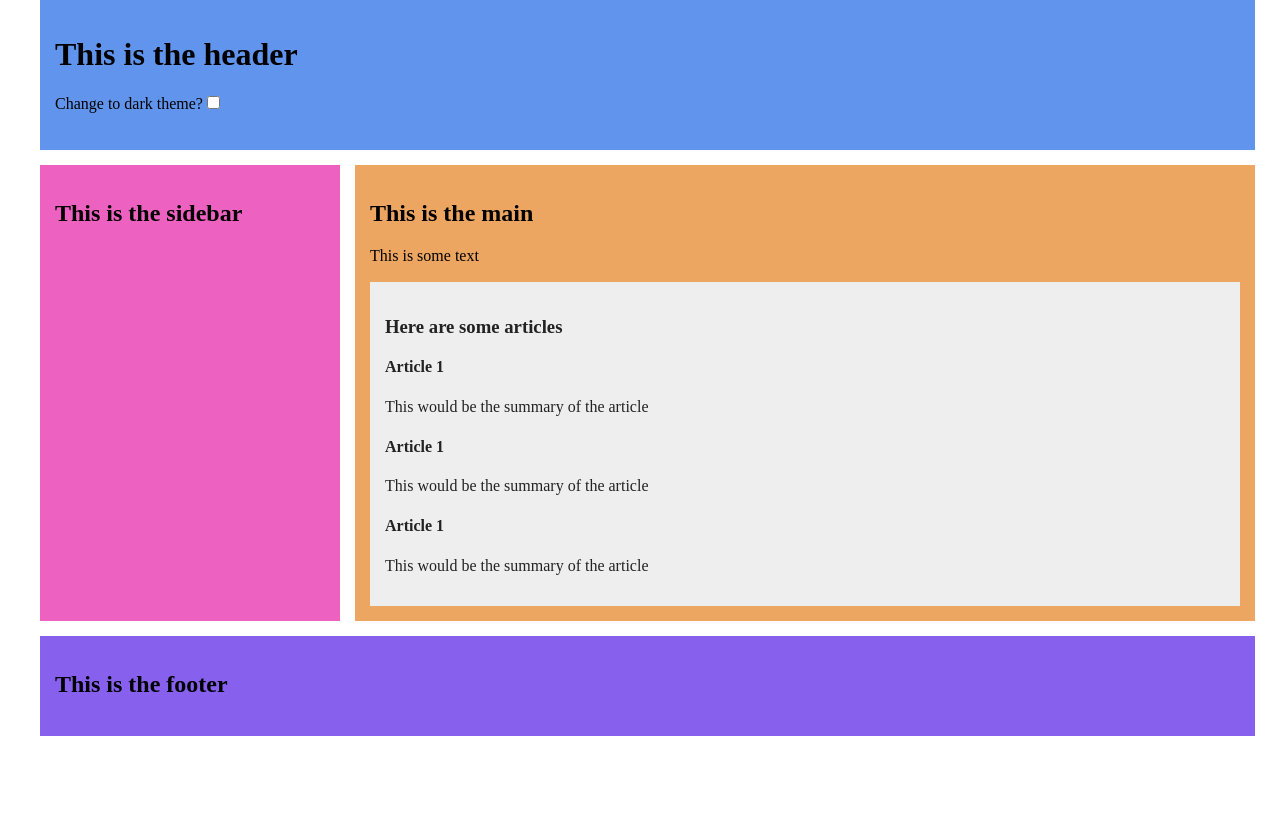
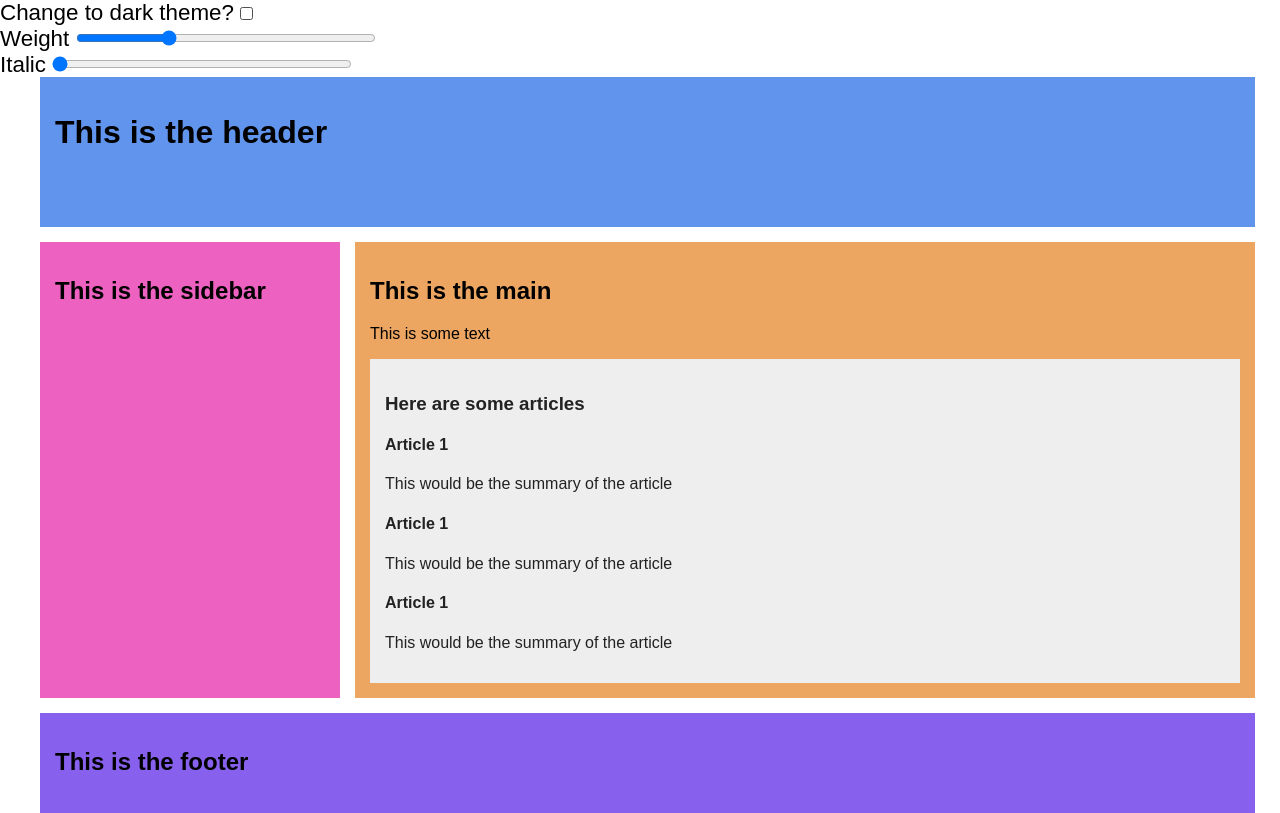
Before and after one commit to HaydonGunn/CSSPlayground, a plain HTML site: page ColourTheming.html in a window 1280 px wide. Drawn offline with Linux system fonts and the light colour scheme; a small style sheet from the web is missing.

Commit message:
Added slider for variable font display

```diff
--- a/ColourTheming.html
+++ b/ColourTheming.html
@@ -2,15 +2,28 @@
 <html>
 <head>
     <title>Testing colour theming</title>
+    <link href="https://variablefonts.monotype.com/MetaVariableDemo-Set.css" rel="stylesheet" type="text/css">
     <link href="custom/ui/css/vendor/normalize.css" rel="stylesheet" type="text/css">
     <link href="custom/ui/css/colourtheme.css" rel="stylesheet" type="text/css">
 </head>
 <body>
-    <div class="e-wrapper">
+    <div class="e-controls">
+        <div>
+            <label for="themeCheckbox">Change to dark theme?</label>
+            <input type="checkbox" id="themeCheckbox" data-js-theme-switch />
+        </div>
+        <div>
+            <label for="weightSlider">Weight</label>
+            <input type="range" data-js-slider-weight min="1" value="300" max="999" step="1" class="c-input__range">
+        </div>
+        <div>
+            <label for="weightSlider">Italic</label>
+            <input type="range" data-js-slider-italic min="0" value="0" max="1" step="1" class="c-input__range">
+        </div>
+    </div>
+    <div class="e-wrapper" data-js-content-wrapper>
         <header class="e-header">
             <h1>This is the header</h1>
-            <label for="themeCheckbox">Change to dark theme?</label>
-            <input type="checkbox" id="themeCheckbox" data-js-theme-switch />
         </header>
         <main class="e-main">
             <h2>This is the main</h2>
--- a/Custom/UI/css/colourtheme.css
+++ b/Custom/UI/css/colourtheme.css
@@ -85,3 +85,25 @@
     --background-color: #222222;
     --copy-color: #eeeeee;
 }
+
+
+
+/* -----------------------------------
+        Variable font
+   ----------------------------------- */
+body {
+    font-family: 'FF Meta VF', Arial, sans-serif;
+    font-variation-settings: "wght" 300, "ital" 0;
+}
+
+/* -----------------------------------
+        Controls
+   ----------------------------------- */
+.e-controls {
+    font-size: 1.4rem;
+    font-variation-settings: "wght" 300;
+}
+
+    .c-input__range {
+        width: 300px;
+    }
--- a/Custom/js/scripts.js
+++ b/Custom/js/scripts.js
@@ -1,8 +1,12 @@
 document.addEventListener("DOMContentLoaded", function() {
     document.querySelector("[data-js-theme-switch]").onchange = themeSwitch;
+    document.querySelector("[data-js-slider-weight]").onchange = rangeSliderWeight;
+    document.querySelector("[data-js-slider-italic]").onchange = rangeSliderItalic;
 });
 
 let bodyThemeClass = "theme--dark";
+let fontVariationWeight = 300;
+let fontVariationItalic = 0;
 
 function themeSwitch(event) {
     if (event.target.checked) {
@@ -12,3 +16,24 @@ function themeSwitch(event) {
         document.querySelector("body").classList.remove("theme--dark");
     }
 }
+
+// Range slider
+function rangeSliderWeight(event) {
+    fontVariationWeight = event.target.value;
+
+    console.log("weight")
+    setFontVariationSettings();
+}
+
+function rangeSliderItalic(event) {
+    fontVariationItalic = event.target.value;
+
+    setFontVariationSettings();
+}
+
+function setFontVariationSettings() {
+    console.log("set method called")
+    var contentWrapper = document.querySelector("[data-js-content-wrapper]");
+
+    contentWrapper.style.fontVariationSettings = "'wght' " + fontVariationWeight + ", 'ital' " + fontVariationItalic;
+}
```
